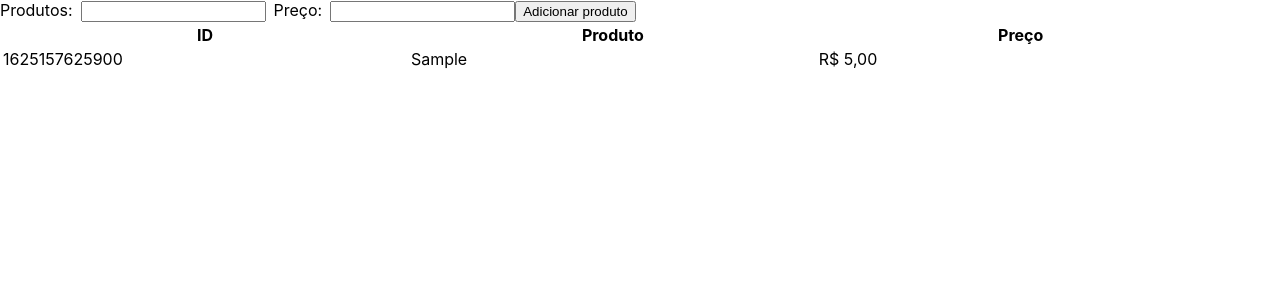
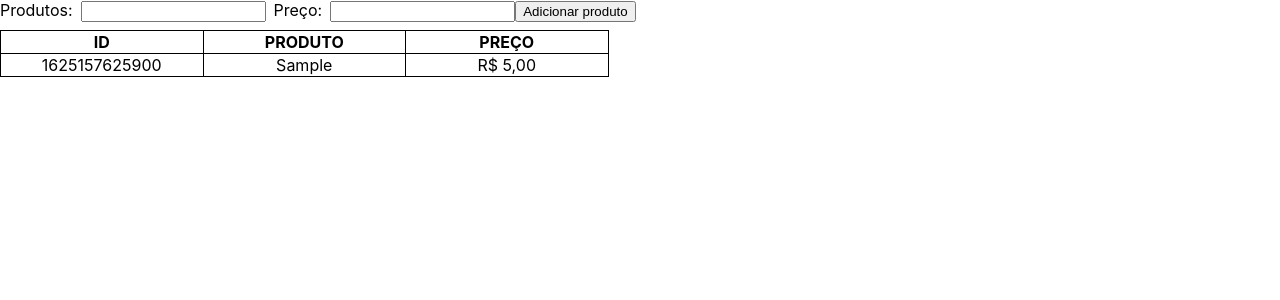
Before and after one commit to Tessmer/nave-rs, a React (Create React App) app in the folder register-input-react/: page / in a window 1280 px wide. Both pictures are taken after typing "Sample", "5" into the empty fields and a click on the button "Adicionar produto". Shown: the top 300 px of the page. Built offline with nearby package versions, Linux system fonts and the light colour scheme.

Commit message:
add pattern to remove empty string

```diff
--- a/register-input-react/package.json
+++ b/register-input-react/package.json
@@ -6,10 +6,12 @@
     "@testing-library/jest-dom": "^5.11.4",
     "@testing-library/react": "^11.1.0",
     "@testing-library/user-event": "^12.1.10",
+    "prop-types": "^15.7.2",
     "react": "^17.0.2",
     "react-dom": "^17.0.2",
     "react-scripts": "4.0.3",
     "styled-components": "^5.3.0",
+    "styled-system": "^5.1.5",
     "web-vitals": "^1.0.1"
   },
   "scripts": {
--- a/register-input-react/src/App.js
+++ b/register-input-react/src/App.js
@@ -1,17 +1,13 @@
-import React, { useState, useEffect } from 'react'
+import React, { useState } from 'react'
 
-import Input from "./components/Input"
-import { TableTh } from "./styles.js"
+import Form from "./components/Form/Form"
+import Table from "./components/Table/Table"
 import './App.css';
 
 const App = () => {
   const [list, setList] = useState([]);
   const [product, setProduct] = useState('');
   const [price, setPrice] = useState('');
-
-  useEffect(() => {
-    console.log(list);
-  }, [list])
 
 const handleSubmit = (event) => {
   event.preventDefault();
@@ -28,32 +24,14 @@ const handleSubmit = (event) => {
 
   return (
      <div>
-         <form className="form" onSubmit={handleSubmit}>
-           <Input label="Produtos:" type="text" value={product} onChange={(event) => setProduct(event.target.value)} required />
-           <Input label="Preço:" type="number" value={price} last onChange={(event) => setPrice(event.target.value)} />
-           <button type="submit">Adicionar produto</button>
-         </form>
-
-         <div className="table">
-            <table id="table">
-              <thead>
-                <TableTh>ID</TableTh>
-                <TableTh>Produto</TableTh>
-                <TableTh>Preço</TableTh>
-              </thead>
-                {list.map(item => {
-                  return (
-                    <tbody key={item.id}>
-                      <tr>
-                        <td>{item.id}</td>
-                        <td>{item.product}</td>
-                        <td>{item.price}</td>
-                      </tr>
-                    </tbody>
-                  )
-                })}
-            </table>
-         </div>
+         <Form
+         onSubmit={handleSubmit}
+         product={product}
+         setProduct={setProduct}
+         price={price}
+         setPrice={setPrice}
+         />
+         <Table list={list} labels={["ID", "PRODUTO", "PREÇO"]}/>
      </div>
 )
 }
--- /dev/null
+++ b/register-input-react/src/components/Form/Form.jsx
@@ -0,0 +1,39 @@
+import React from 'react'
+import { string, func } from 'prop-types'
+
+import Input from '../Input'
+
+const Form = ({onSubmit, product, setProduct, price, setPrice}) => {
+    return(
+         <form onSubmit={onSubmit}>
+           <Input
+           label="Produtos:"
+           type="text"
+           value={product}
+           onChange={(event) => setProduct(event.target.value)}
+           required
+           mx="8px"
+           />
+
+           <Input
+           label="Preço:"
+           type="number"
+           value={price}
+           onChange={(event) => setPrice(event.target.value)}
+           ml="8px"
+           onKeyDown={ (event) => event.key === 'e' && event.preventDefault() } />
+
+           <button type="submit">Adicionar produto</button>
+         </form>
+         )
+}
+
+  Form.propTypes = {
+    onSubmit: func,
+    product: string,
+    setProduct: string,
+    price: string,
+    setPrice: string
+  }
+
+export default Form
--- a/register-input-react/src/components/Input/Input.jsx
+++ b/register-input-react/src/components/Input/Input.jsx
@@ -1,14 +1,25 @@
 import React from 'react'
+import { string, func } from 'prop-types'
+import styled from 'styled-components'
+import { space } from 'styled-system'
 
-import { Input as StyledInput} from './styles'
-
-const Input = ({label, type, value, onChange, last, ...props}) => {
+const Input = ({label, type, value, onChange, ...props}) => {
     return (
         <>
         <label>{label}</label>
-        <StyledInput type={type} value={value} onChange={onChange} last={last} {...props}/>
+        <StyledInput type={type} value={value} onChange={onChange} pattern="[^\s]+" {...props}/>
         </>
              )
             }
 
+ const StyledInput = styled.input`
+    ${space}
+    `
+Input.propTypes = {
+    label: string.isRequired,
+    type: string,
+    value: string,
+    onChange: func
+}
+
 export default Input
--- a/register-input-react/src/components/Input/styles.js
+++ /dev/null
@@ -1,5 +0,0 @@
-import styled from 'styled-components'
-
-export const Input = styled.input`
-    margin: ${props => props.last ? '0 0 0 8px' : '0 8px 0 8px'}
-`
--- /dev/null
+++ b/register-input-react/src/components/Table/Table.jsx
@@ -0,0 +1,50 @@
+import React from 'react'
+import styled from 'styled-components'
+
+const Table = ({list, labels}) => {
+    return(
+            <StyledTable>
+              <thead>
+                <tr>
+                  {labels.map(label => {
+                    return (
+                      <StyledTh key={label}>
+                        {label}
+                      </StyledTh>
+                    )
+                  })}
+
+                </tr>
+              </thead>
+              <tbody>
+                {list.map(item => {
+                  return (
+                      <tr key={item.id}>
+                        <StyledTd>{item.id}</StyledTd>
+                        <StyledTd>{item.product}</StyledTd>
+                        <StyledTd>{item.price}</StyledTd>
+                      </tr>
+                  )
+                })}
+                </tbody>
+            </StyledTable>
+    )
+              }
+
+  const StyledTable = styled.table`
+    margin-top: 8px;
+    border-collapse: collapse;
+  `
+
+  const StyledTh = styled.th`
+    border: 1px solid black;
+    width: 199.5px;
+  `
+
+  const StyledTd = styled.td`
+    border: 1px solid black;
+    font-size: 16px;
+    text-align: center;
+  `
+
+export default Table
--- a/register-input-react/src/styles.js
+++ /dev/null
@@ -1,5 +0,0 @@
-import styled from "styled-components";
-
-export const TableTh = styled.th`
-    width: 10%;
-`
```
Also changed, not shown: register-input-react/src/components/Input/index.js (line endings or trailing spaces), 1 other file (tests, documents, lock files or other folders).
